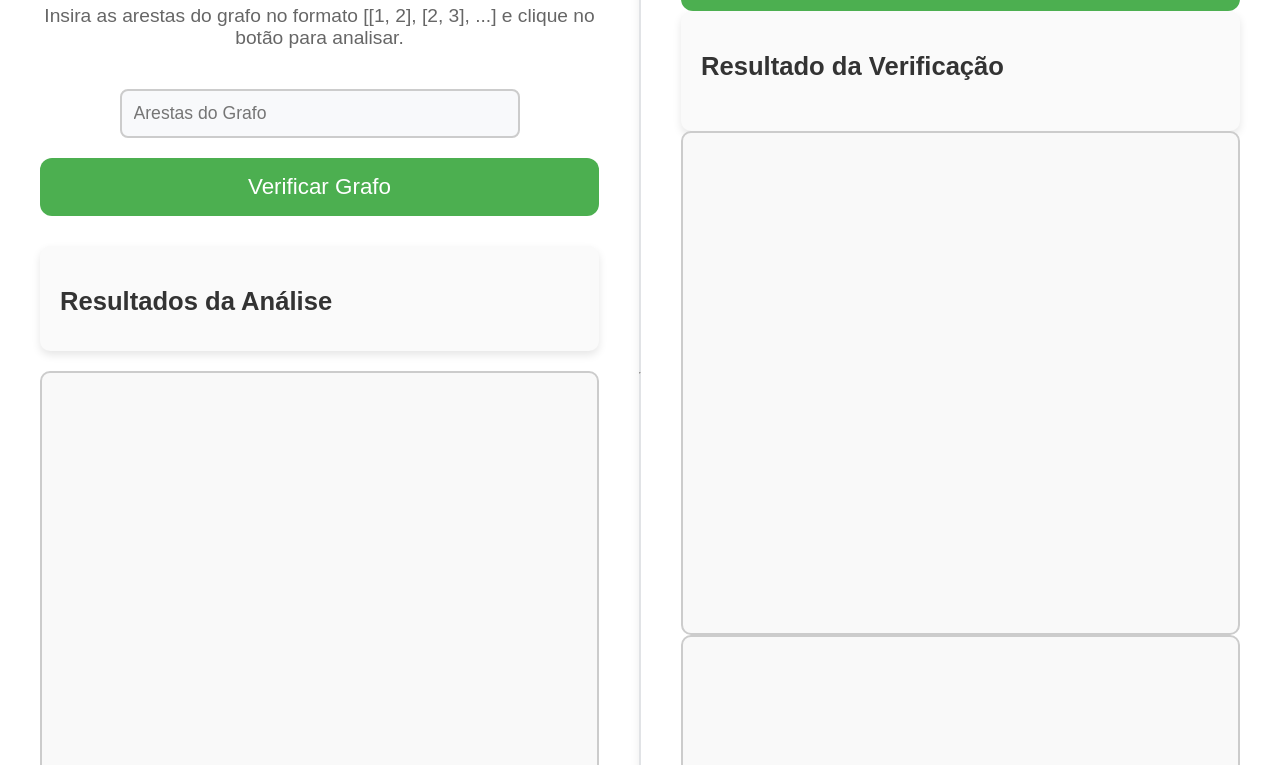
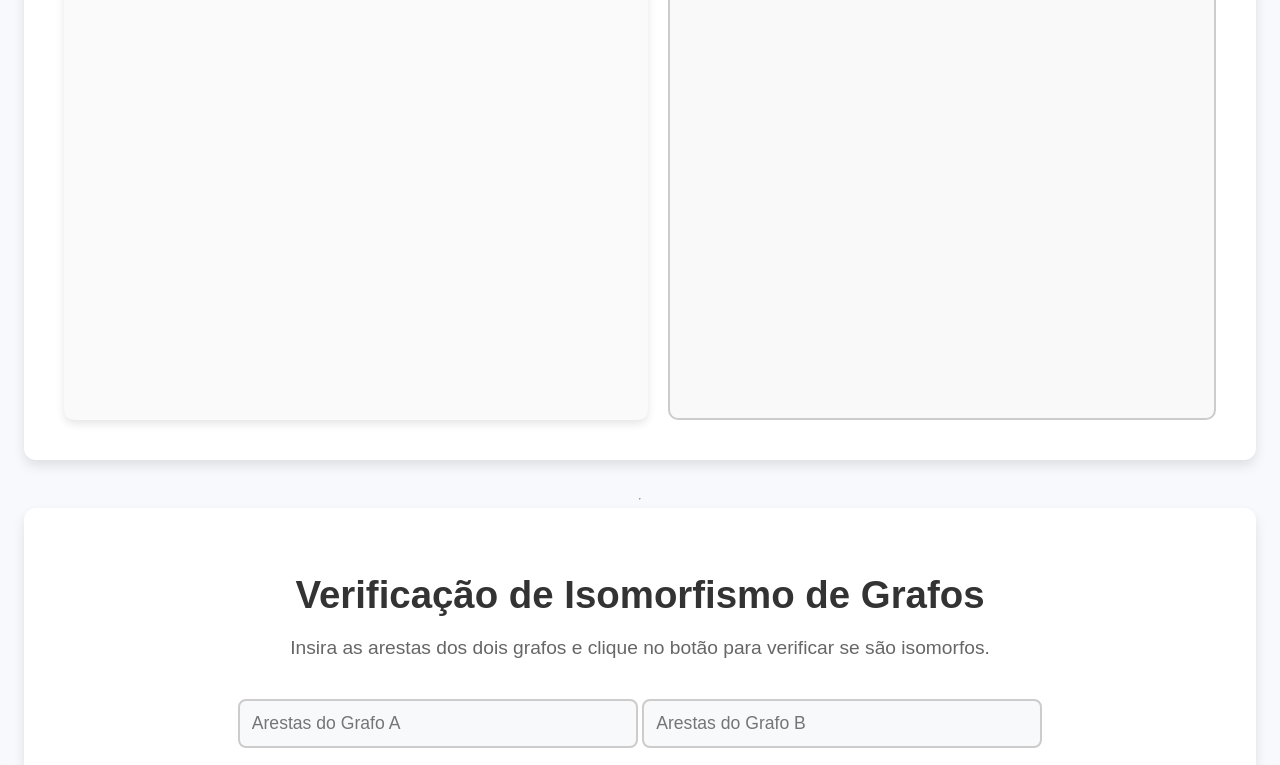
Before and after one commit to GabOof/propriedadesGrafos, a website: page src/index.html in a window 1280 px wide. Shown: the part 433-1198 px from the top of the page. Drawn offline with nearby package versions, Linux system fonts and the light colour scheme.

Commit message:
Alinha seções verticalmente e adiciona espaço entre elas no estilo CSS

```diff
--- a/src/style.css
+++ b/src/style.css
@@ -7,6 +7,7 @@ body {
   justify-content: center;
   align-items: center;
   min-height: 100vh;
+  flex-direction: column; /* Alinha as seções verticalmente */
 }
 
 .container {
@@ -18,6 +19,7 @@ body {
   width: 90%;
   text-align: center;
   transition: transform 0.3s ease, box-shadow 0.3s ease;
+  margin-bottom: 30px; /* Adiciona espaço entre as seções */
 }
 
 .container:hover {
```
